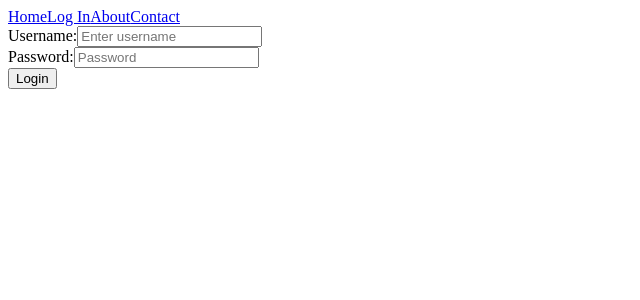
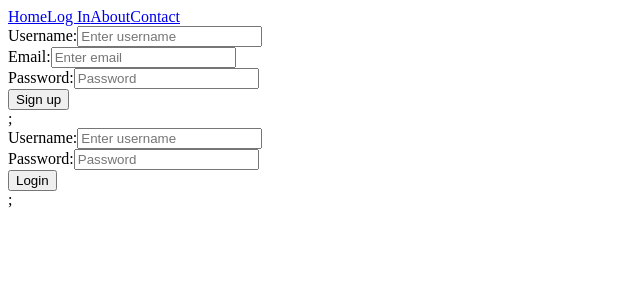
Before and after one commit to AshleighCodes/crowdfunding_front_end, a React (Vite) app: page /login in a window 1280 px wide. Shown: the top 300 px of the page, without its empty margins (0-640 px from the left). Built offline with nearby package versions, Linux system fonts and the light colour scheme.

Commit message:
Added signup form

```diff
--- a/src/api/post-signup.js
+++ b/src/api/post-signup.js
@@ -0,0 +1,28 @@
+async function postSignup(username, email, password) {
+    const url = `${import.meta.env.VITE_API_URL}/users/`;
+    const response = await fetch(url, {
+        method: "POST",
+        headers: {
+        "Content-Type": "application/json",
+    },
+    body: JSON.stringify({
+        username: username,
+        email: email,
+        password: password,
+    }),
+});
+
+if (!response.ok) {
+    const fallbackError = `Error trying to sign up`;
+    const data = await response.json().catch(() => {
+        throw new Error(fallbackError);
+    });
+
+    const errorMessage = data?.detail ?? fallbackError;
+    throw new Error(errorMessage);
+}
+
+return await response.json();
+}
+
+export default postSignup;
--- a/src/components/SignUpForm.jsx
+++ b/src/components/SignUpForm.jsx
@@ -0,0 +1,78 @@
+import { useState } from "react";
+import { useNavigate } from "react-router-dom";
+import postLogin from "../api/post-login.js";
+import postSignup from "../api/post-signup.js";
+
+function SignupForm() {
+    const navigate = useNavigate();
+    const [credentials, setCredentials] = useState({
+        username: "",
+        email: "",
+        password: "",
+    });
+
+    const handleChange = (event) => {
+        const { id, value } = event.target;
+        setCredentials((prevCredentials) => ({
+            ...prevCredentials,
+            [id]: value,
+        }));
+    };
+
+    const handleSubmit = (event) => {
+        event.preventDefault();
+        event.preventDefault();
+
+        const { username, email, password } = credentials;
+        if (username && email && password) {
+            postSignup(username, email, password)
+            .then(() => {
+                return postLogin(username, password);
+            })
+
+            .then((loginResponse) => {
+                window.localStorage.setItem("token", loginResponse.token);
+                navigate("/");
+            });
+        }
+    };
+
+    return (
+    <form>
+        <div>
+            <label htmlFor="username">Username:</label>
+            <input
+            type="text"
+            id="username"
+            placeholder="Enter username"
+            onChange={handleChange}
+            />
+        </div>
+
+        <div>
+            <label htmlFor="username">Email:</label>
+            <input
+            type="text"
+            id="email"
+            placeholder="Enter email"
+            onChange={handleChange}
+            />
+        </div>
+
+        <div>
+            <label htmlFor="password">Password:</label>
+            <input
+            type="password"
+            id="password"
+            placeholder="Password"
+            onChange={handleChange}
+            />
+        </div>
+        <button type="submit" onClick={handleSubmit}>
+            Sign up
+        </button>
+    </form>
+);
+}
+
+export default SignupForm;
--- a/src/pages/LoginPage.jsx
+++ b/src/pages/LoginPage.jsx
@@ -1,7 +1,13 @@
 import LoginForm from "../components/LoginForm";
+import SignupForm from "../components/SignupForm";
 
 function LoginPage() {
-    return <LoginForm />;
+    return (
+        <>
+        <SignupForm />;
+        <LoginForm />;
+        </>
+        );
 }
 
 export default LoginPage;
```
